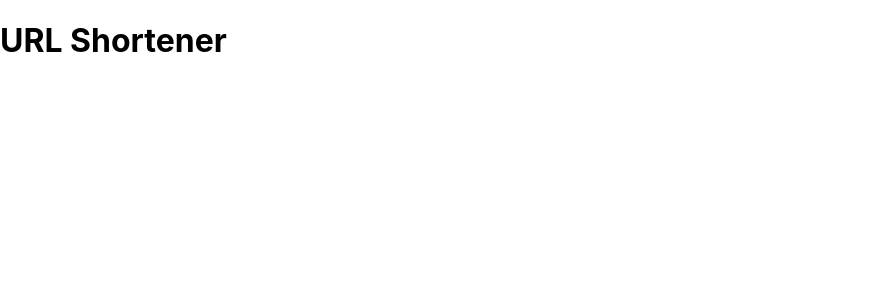
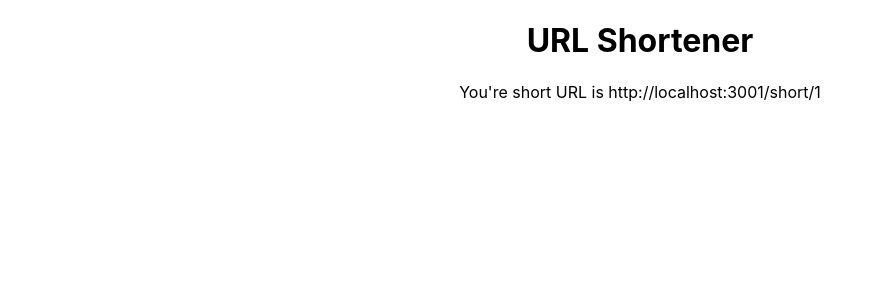
Before and after one commit to GILREICH1/URL_SHORTENER, a React (Create React App) app in the folder client/: page /short/1 in a window 1280 px wide. Shown: the top 300 px of the page, without its empty margins (0-881 px from the left). Built offline with nearby package versions, Linux system fonts and the light colour scheme; no server answers.

Commit message:
feat: redirection component

```diff
--- a/client/src/components/App/App.js
+++ b/client/src/components/App/App.js
@@ -1,17 +1,19 @@
 import React from "react";
 import { BrowserRouter as Router, Switch, Route } from "react-router-dom";
+import Form from "../Form/Form";
 import Statistics from "../Stats/Statistics";
+import Redirector from "../Redirector/Redirector";
 import "./App.css";
 
 function App() {
   return (
     <Router>
-      <div>
+      <div className="App">
         <h1>URL Shortener</h1>
         <Switch>
-          <Route path="/stats">
-            <Statistics />
-          </Route>
+          <Route path="/stats/:shortURL" component={Statistics} />
+          <Route path="/short/:shortURL" component={Redirector} />
+          <Route exact path="/" component={Form} />
         </Switch>
       </div>
     </Router>
--- /dev/null
+++ b/client/src/components/Redirector/Redirector.js
@@ -0,0 +1,23 @@
+import React, { useEffect } from "react";
+import { useParams } from "react-router-dom";
+import { getLongURL } from "../../utils/api-services";
+import { base_url } from "../../utils/constants";
+
+function Redirector() {
+  const { shortURL } = useParams();
+  console.log(shortURL);
+
+  useEffect(() => {
+    getLongURL(shortURL).then((longURL) => {
+      window.location.href = longURL;
+    });
+  });
+
+  return (
+    <p>
+      You're short URL is {base_url}/short/{shortURL}
+    </p>
+  );
+}
+
+export default Redirector;
```
